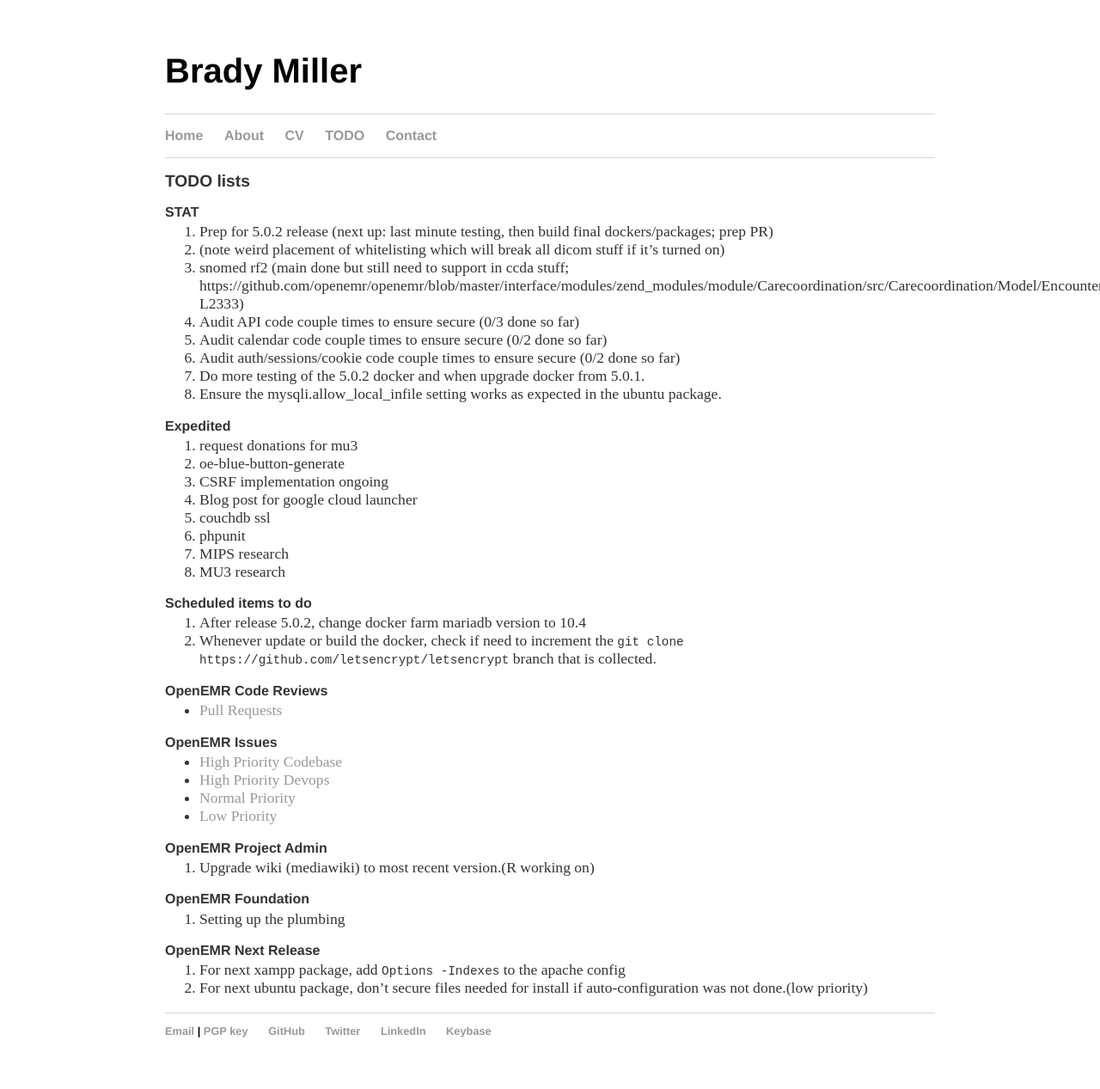
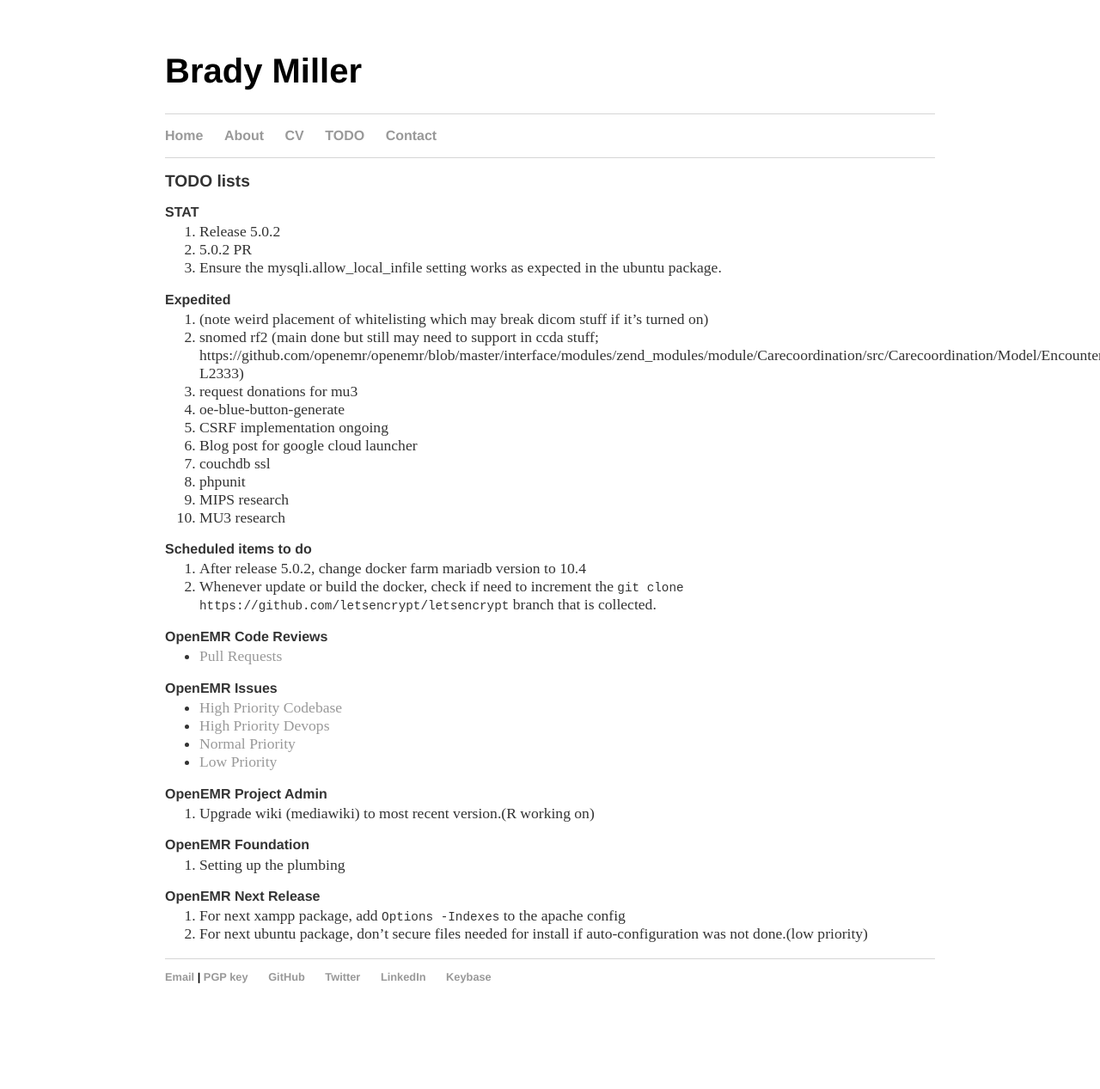
Before and after one commit to bradymiller/bradymiller.github.io, a Jekyll site: the page built from todo/index.md, in a window 1280 px wide. Shown: the whole page at 86% size. Built offline with Jekyll 4.4.1, drawn with Linux system fonts in a browser that asks for light colours; our own code applies the rules of GitHub Pages for plain Markdown files; after the commit the page ends 1204 px from its top, so only the background shows below that.

Commit message:
Update index.md

```diff
--- a/todo/index.md
+++ b/todo/index.md
@@ -4,16 +4,13 @@
 ## TODO lists
 
 ### STAT
-1. Prep for 5.0.2 release (next up: last minute testing, then build final dockers/packages; prep PR)
-1. (note weird placement of whitelisting which will break all dicom stuff if it's turned on)
-1. snomed rf2 (main done but still need to support in ccda stuff; https://github.com/openemr/openemr/blob/master/interface/modules/zend_modules/module/Carecoordination/src/Carecoordination/Model/EncounterccdadispatchTable.php#L2316-L2333)
-1. Audit API code couple times to ensure secure (0/3 done so far)
-1. Audit calendar code couple times to ensure secure (0/2 done so far)
-1. Audit auth/sessions/cookie code couple times to ensure secure (0/2 done so far)
-1. Do more testing of the 5.0.2 docker and when upgrade docker from 5.0.1.
+1. Release 5.0.2
+1. 5.0.2 PR
 1. Ensure the mysqli.allow_local_infile setting works as expected in the ubuntu package.
 
 ### Expedited
+1. (note weird placement of whitelisting which may break dicom stuff if it's turned on)
+1. snomed rf2 (main done but still may need to support in ccda stuff; https://github.com/openemr/openemr/blob/master/interface/modules/zend_modules/module/Carecoordination/src/Carecoordination/Model/EncounterccdadispatchTable.php#L2316-L2333)
 1. request donations for mu3
 1. oe-blue-button-generate
 1. CSRF implementation ongoing
```
